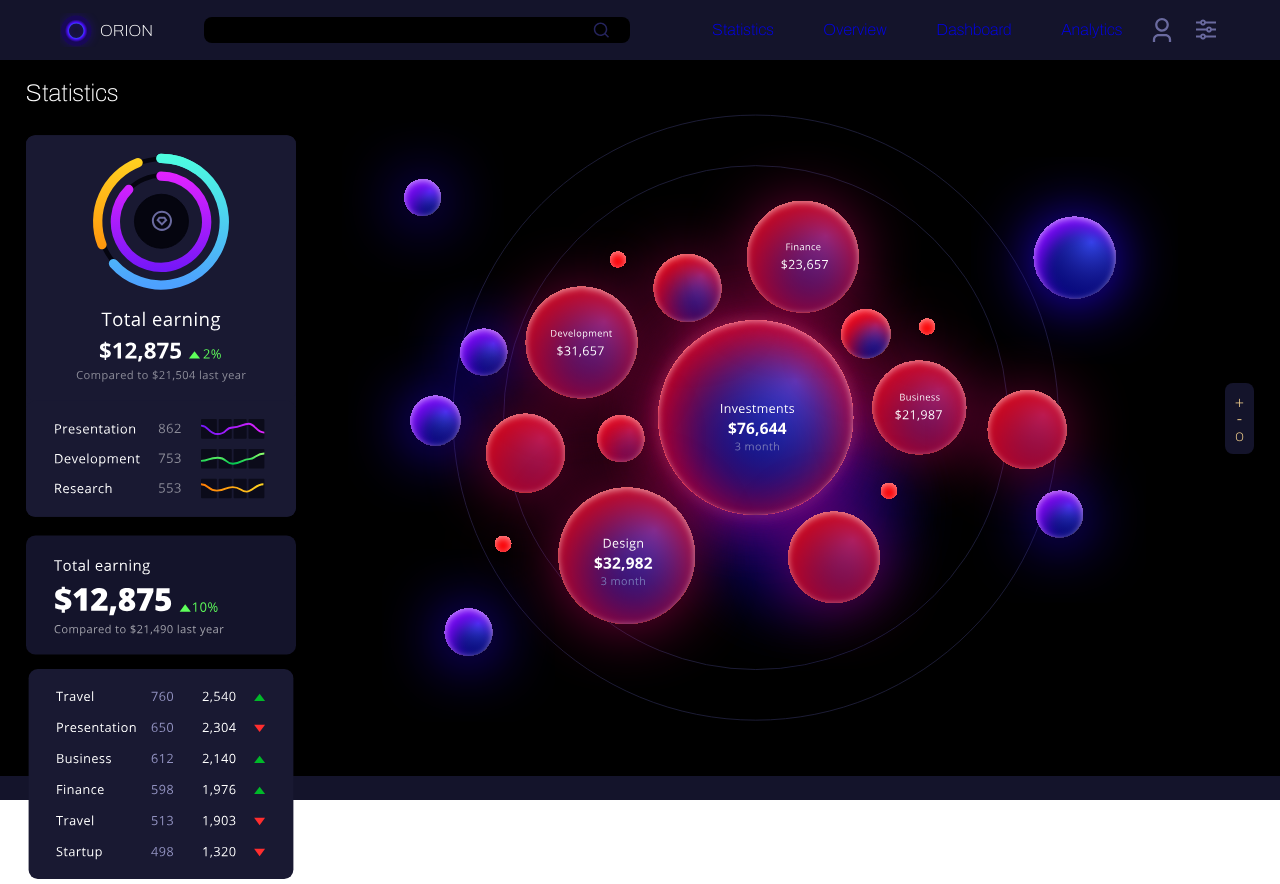
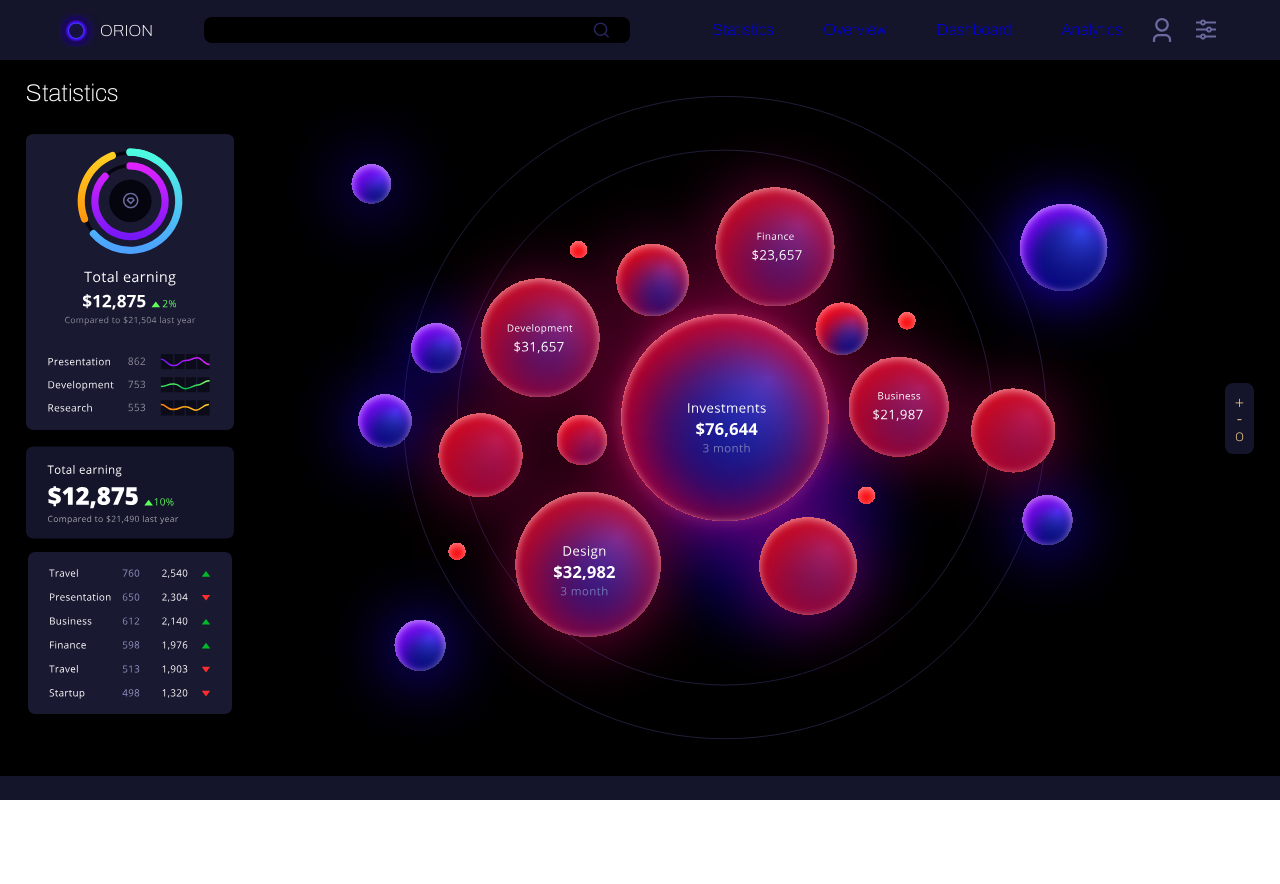
Before and after one commit to luual/react-porfolio, a React (Create React App) app: page /Playground in a window 1280 px wide. After the commit the page ends 800 px from the top, so only its background shows below. Built offline with nearby package versions, Linux system fonts and the light colour scheme.

Commit message:
WIP: fix integration of charts

```diff
--- a/src/assets/css/playground.css
+++ b/src/assets/css/playground.css
@@ -122,7 +122,8 @@ Menu Options
 }
 
 
-/* Content
+/*
+Content
  */
 
 .playground-content {
@@ -144,6 +145,7 @@ Menu Options
 .playground-content-widget img {
     margin-top: 5px;
     margin-bottom: 5px;
+    width: 100%;
 }
 
 .playground-content-widget-charts {
```
